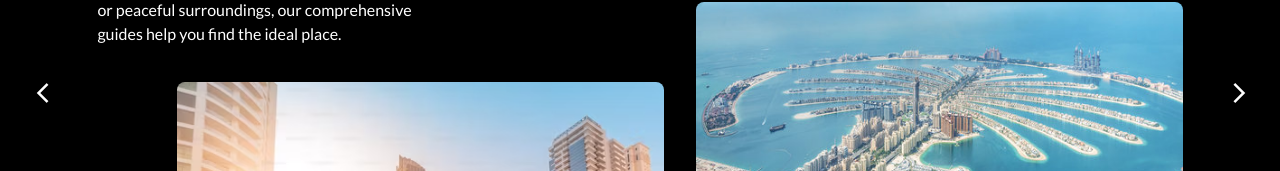
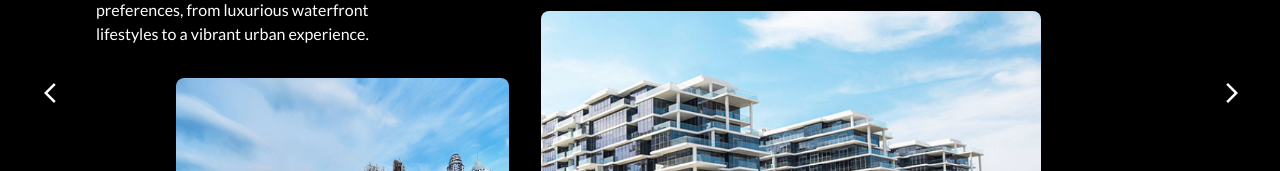
Before and after one commit to parthmarfatia/driven-real-estate, a Next.js app: page / in a window 1280 px wide. Shown: the part 1122-1293 px from the top of the page. Built offline with nearby package versions, Linux system fonts and the light colour scheme.

Commit message:
carousel animation fix

```diff
--- a/src/app/components/Features.tsx
+++ b/src/app/components/Features.tsx
@@ -1,22 +1,30 @@
 "use client";
 import React, { useState } from "react";
 import Image from "next/image";
+import { twMerge } from "tailwind-merge";
 
 const Features = () => {
   const [isToggle, setIsToggle] = useState(false);
+
   return (
     <section
       id="features"
-      className="w-full h-full bg-black pb-8 pt-24 flex gap-4 items-center"
+      className="relative w-full h-full bg-black pb-8 pt-24 flex items-center overflow-hidden"
     >
       <div
-        className="w-8 md:w-16 xl:w-24 flex justify-center cursor-pointer"
+        className="absolute left-0 w-8 md:w-16 xl:w-24 flex justify-center cursor-pointer z-10"
         onClick={() => setIsToggle((prev) => !prev)}
       >
         <span className="material-icons text-white ml-4">arrow_back_ios</span>
       </div>
-      {isToggle ? (
-        <div className="flex flex-col gap-8 w-full">
+
+      <div
+        className={twMerge(
+          "flex w-full transition-transform duration-700 ease-in-out",
+          isToggle ? "transform translate-x-[-100%]" : "transform translate-x-0"
+        )}
+      >
+        <div className="min-w-full flex flex-col gap-8 px-8 md:px-16 xl:px-24">
           <div className="w-full md:w-[26rem]">
             <h2 className="text-white">
               Check out the best area guides in Dubai
@@ -49,8 +57,8 @@ const Features = () => {
             </div>
           </div>
         </div>
-      ) : (
-        <div className="flex flex-col gap-8 w-full">
+
+        <div className="min-w-full flex flex-col gap-8 px-8 md:px-16 xl:px-24">
           <div className="w-full md:w-[26rem]">
             <h2 className="text-white">Discover Your Perfect Neighborhood</h2>
           </div>
@@ -82,9 +90,10 @@ const Features = () => {
             </div>
           </div>
         </div>
-      )}
+      </div>
+
       <div
-        className="ml-auto w-8 md:w-16 xl:w-24 flex justify-center cursor-pointer"
+        className="absolute right-0 w-8 md:w-16 xl:w-24 flex justify-center cursor-pointer z-10"
         onClick={() => setIsToggle((prev) => !prev)}
       >
         <span className="material-icons text-white">arrow_forward_ios</span>
```
